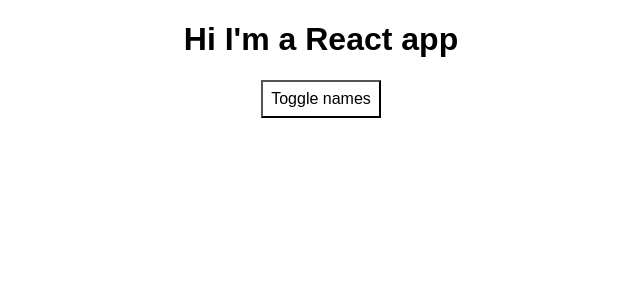
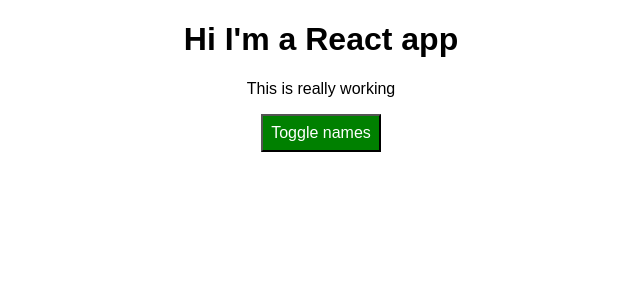
Before and after one commit to sushleads/react-work, a React (Create React App) app: page / in a window 1280 px wide. Shown: the top 300 px of the page, without its empty margins (319-959 px from the left). Built offline with nearby package versions, Linux system fonts and the light colour scheme.

Commit message:
Styling react components + introduction of radium

```diff
--- a/package.json
+++ b/package.json
@@ -6,6 +6,7 @@
     "@testing-library/jest-dom": "^4.2.4",
     "@testing-library/react": "^9.5.0",
     "@testing-library/user-event": "^7.2.1",
+    "radium": "^0.26.0",
     "react": "^16.13.1",
     "react-dom": "^16.13.1",
     "react-scripts": "3.4.1"
--- a/src/App.css
+++ b/src/App.css
@@ -1,3 +1,11 @@
 .App {
   text-align: center;
 }
+
+.red {
+  color: red;
+}
+
+.bold {
+  font-weight: bold;
+}
--- a/src/App.js
+++ b/src/App.js
@@ -1,5 +1,6 @@
 import React, { Component } from 'react';
 import './App.css';
+import Radium from  'radium';
 import Person from './Person/Person';
 
 class App extends Component {
@@ -43,10 +44,15 @@
 
     render(){
       const style = {
-           backgroundColor : 'white',
+           backgroundColor : 'green',
+           color : 'white',
            font: 'inherit',
            border: '1 px solid blue',
-           padding: '8px'
+           padding: '8px',
+           ':hover':{
+             backgroundColor:'lightgreen',
+             color:'black'
+           }
         }
 
       let persons = null;
@@ -67,11 +73,30 @@
               }
             </div>
         )
+        style.backgroundColor = 'red'
+        style[':hover'] = {
+          backgroundColor:'salmon',
+          color:'black'
+        }
+
+      }
+
+      const classes = [];
+
+      if(this.state.persons.length <=2)
+      {
+        classes.push('red');
+      }
+
+      if(this.state.persons.length <= 1)
+      {
+        classes.push('bold');
       }
 
       return (
         <div className="App">
          <h1>Hi I'm a React app</h1>
+         <p className={classes.join('  ')}>This is really working</p>
          <button style={style} onClick={this.toggerNameHandler}>Toggle names</button>
          {persons}
         </div>
@@ -80,4 +105,4 @@
     //return React.createElement('div', {className : 'App'}, React.createElement('h1', null, 'Hi , I \'m react app'))
 }
 
-export default App;
+export default Radium(App);
--- a/src/Person/Person.js
+++ b/src/Person/Person.js
@@ -1,4 +1,5 @@
 import React from 'react';
+import Radium from 'radium';
 import './Person.css';
 
 const person = (props) => {
@@ -9,4 +10,4 @@
     </div>
 }
 
-export default person;
+export default Radium(person);
```
Also changed, not shown: 1 other file (tests, documents, lock files or other folders).
